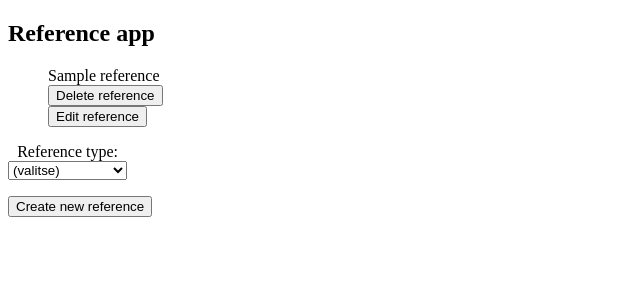
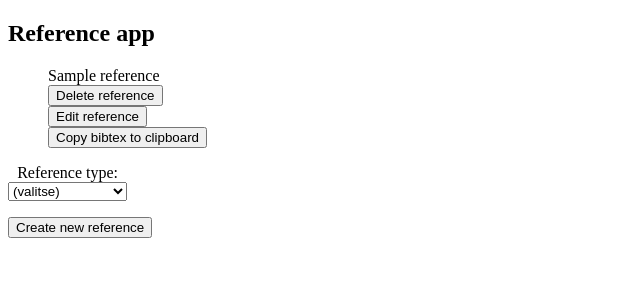
Before and after one commit to Feycry/lohtu, a Flask app: template src/templates/index.html in a window 1280 px wide. Shown: the top 300 px of the page, without its empty margins (0-640 px from the left). Run offline with Flask 3, Linux system fonts and the light colour scheme; the template is opened without the code that fills it: most values are stand-ins (such as "Sample title", 1, 10 or a date in 2020); parts of the project's set-up code (start-up, migrations or seed data) failed here and were passed over.

Commit message:
Add button to copy BibTeX reference to clipboard

```diff
--- a/src/templates/index.html
+++ b/src/templates/index.html
@@ -29,6 +29,7 @@ Reference app
         <input type="hidden" name="reference_id" value="{{ reference.id }}">
         <button type="submit">Edit reference</button>
         </form>
+        <button class="btn btn-primary" onClick="copyToClipboard(`{{ reference.to_bibtex() }}`)">Copy bibtex to clipboard</button>
       </div>
     </li>
   {% endfor %}
@@ -70,6 +71,10 @@ Reference app
     document.getElementById('selected_reference_type').value = selectedValue;
     return true;
   }
+
+  function copyToClipboard(bibtex) {
+    navigator.clipboard.writeText(bibtex)
+  }
 </script>
 
 {% endblock %}
```
